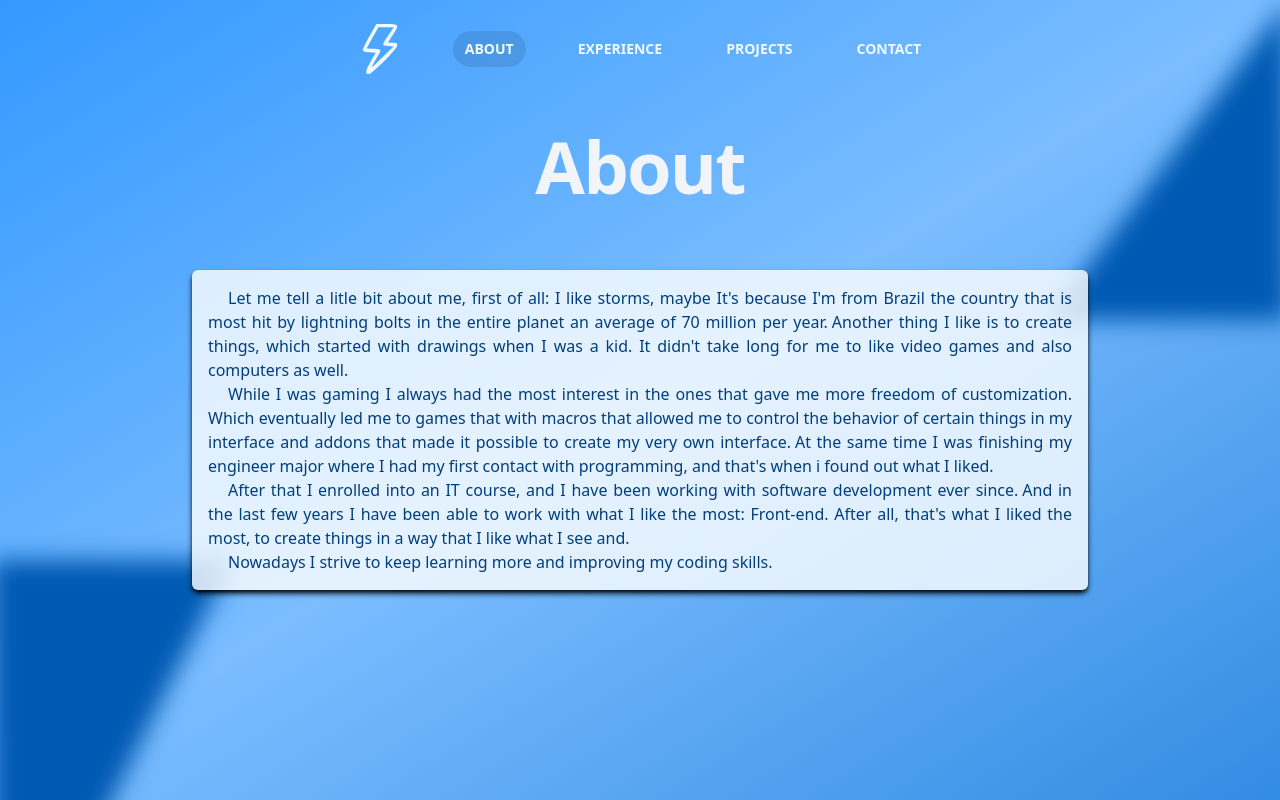
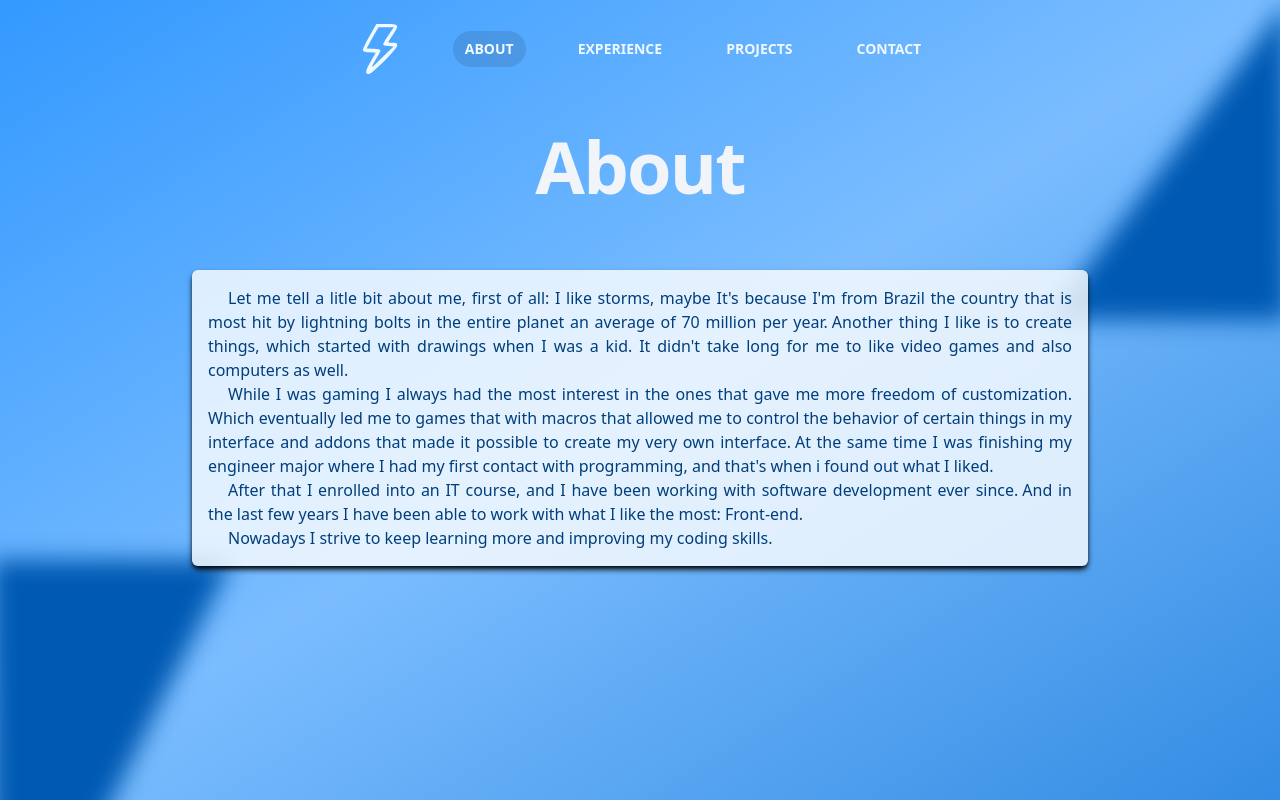
Before and after one commit to carlosavjr513/portfolio, a Next.js app: page /about in a window 1280 px wide. Built offline with nearby package versions, Linux system fonts and the light colour scheme.

Commit message:
about revision

```diff
--- a/src/pages/about.tsx
+++ b/src/pages/about.tsx
@@ -43,8 +43,7 @@ const About: NextPage = () => {
           </span>
           <span className="ml-1">
             And in the last few years I have been able to work with what I like
-            the most: Front-end. After all, that&apos;s what I liked the most,
-            to create things in a way that I like what I see and.
+            the most: Front-end.
           </span>
         </p>
         <p>
```
